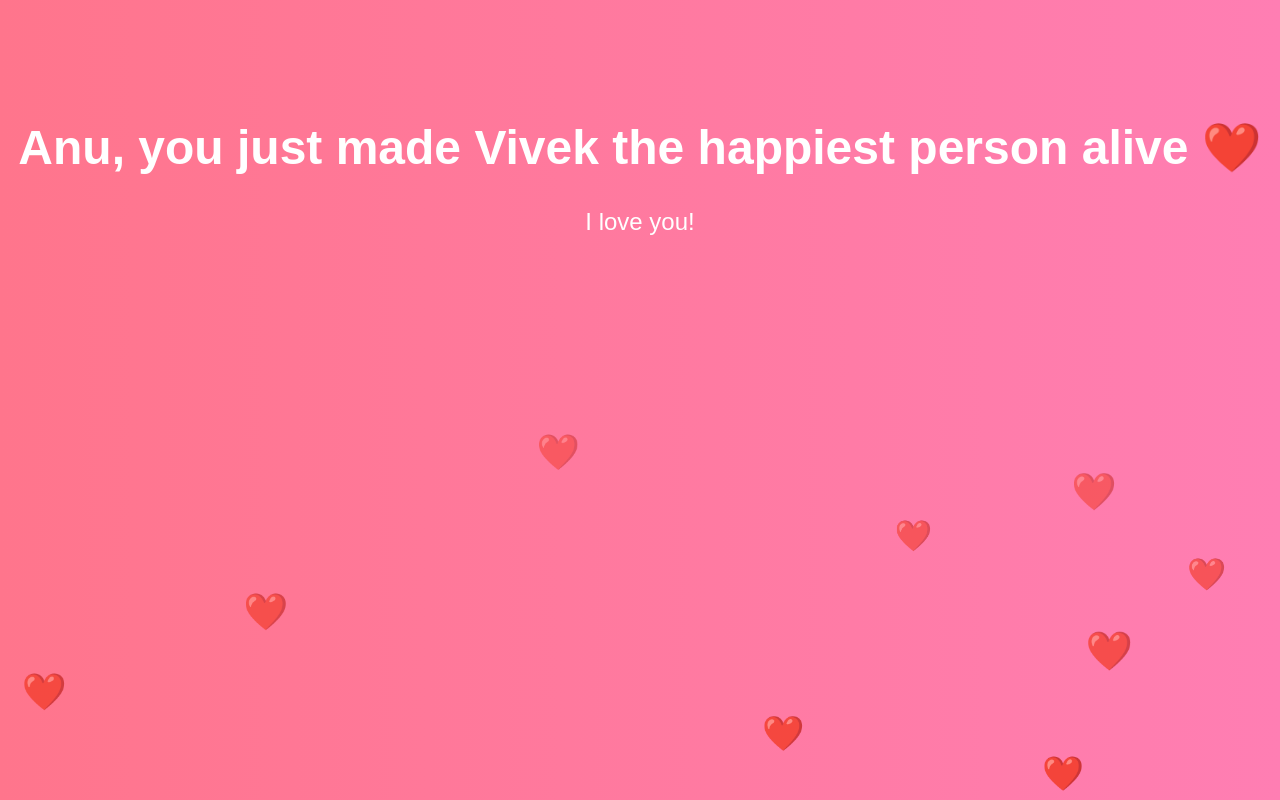
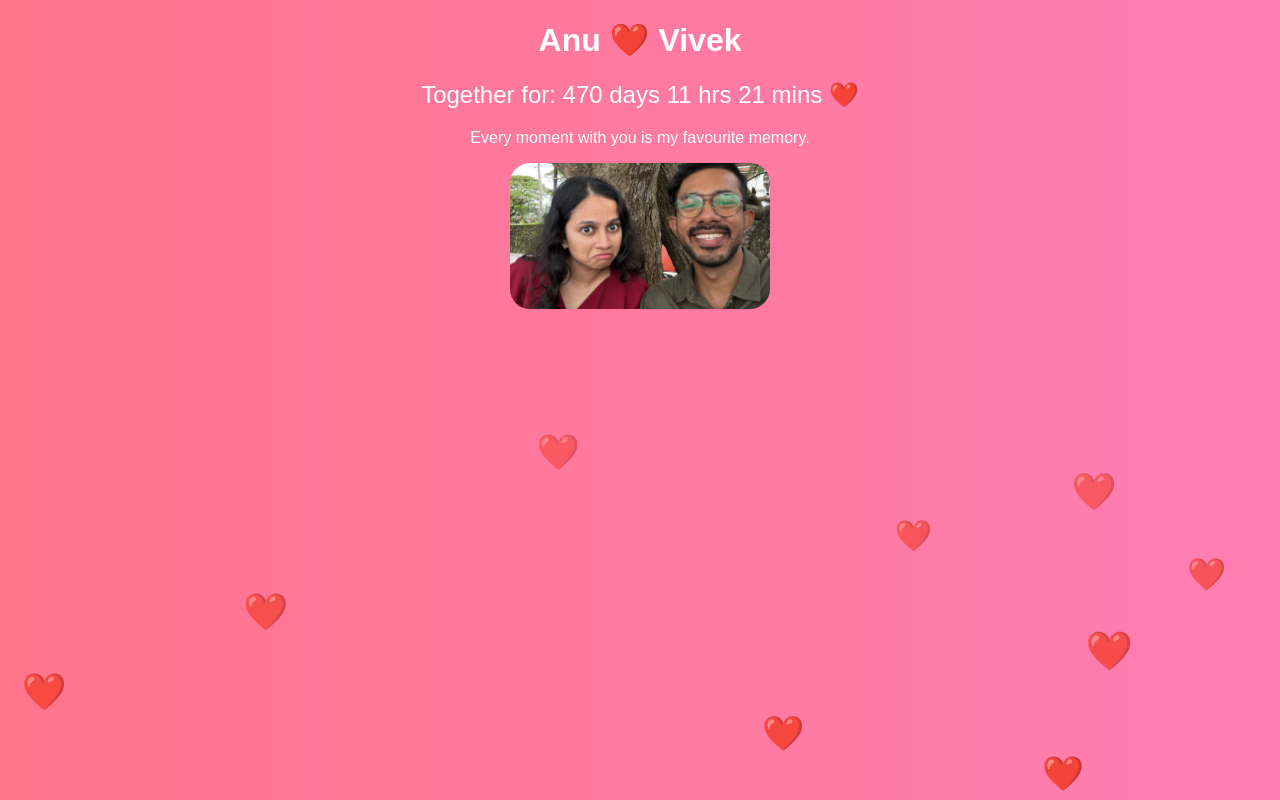
Before and after one commit to vivekjacob13/Valentine, a plain HTML site: page index.html in a window 1280 px wide. Both pictures are taken after a click on the button "Yes 💕". Drawn offline with Linux system fonts and the light colour scheme.

Commit message:
Update index.html

```diff
--- a/index.html
+++ b/index.html
@@ -2,70 +2,129 @@
 <html>
 <head>
 <title>Anu ❤️ Vivek</title>
+
 <style>
-        body {
-            margin: 0;
-            font-family: Arial, sans-serif;
-            text-align: center;
-            background: linear-gradient(to right, #ff758c, #ff7eb3);
-            color: white;
-            overflow: hidden;
+body{
+    margin:0;
+    text-align:center;
+    font-family:Arial;
+    background:linear-gradient(to right,#ff758c,#ff7eb3);
+    color:white;
+    overflow-x:hidden;
 }
 
-        h1 { margin-top: 120px; font-size: 48px; }
-        p { font-size: 24px; }
-
-        button {
-            font-size: 22px;
-            padding: 12px 30px;
-            margin: 20px;
-            border: none;
-            border-radius: 30px;
-            cursor: pointer;
+button{
+    font-size:22px;
+    padding:12px 30px;
+    margin:20px;
+    border:none;
+    border-radius:30px;
+    cursor:pointer;
 }
 
-        .yes { background-color: #ff4d6d; color: white; }
-        .no { background-color: #555; color: white; }
+.yes{background:#ff4d6d;color:white;}
+.no{background:#444;color:white;position:absolute;}
 
-        .heart {
-            position: fixed;
-            bottom: -20px;
-            font-size: 20px;
-            animation: float 6s linear infinite;
+.heart{
+    position:fixed;
+    bottom:-20px;
+    animation:float 6s linear infinite;
 }
 
-        @keyframes float {
-            from { transform: translateY(0); opacity: 1; }
-            to { transform: translateY(-800px); opacity: 0; }
+@keyframes float{
+    from{transform:translateY(0);opacity:1;}
+    to{transform:translateY(-800px);opacity:0;}
 }
 </style>
 </head>
+
 <body>
 
 <h1>Anu ❤️</h1>
+
+<div id="timer" style="font-size:24px;margin-top:10px;"></div>
+
 <p>Will you be my Valentine? — Vivek</p>
 
+<img src="us.jpg" style="width:260px;border-radius:20px;"><br><br>
+<img src="funny.gif" style="width:220px;border-radius:15px;">
+
+<br>
 <button class="yes" onclick="yes()">Yes 💕</button>
-<button class="no" onclick="no()">No 😢</button>
+<button class="no" id="noBtn">No 😢</button>
 
 <script>
-function yes() {
-    document.body.innerHTML =
-    "<h1>Anu, you just made Vivek the happiest person alive ❤️</h1><p>I love you!</p>";
+/* RELATIONSHIP TIMER */
+const startDate = new Date("October 25, 2024 00:00:00").getTime();
+
+function updateTimer(){
+    const now = new Date().getTime();
+    const diff = now - startDate;
+
+    const days=Math.floor(diff/(1000*60*60*24));
+    const hours=Math.floor((diff%(1000*60*60*24))/(1000*60*60));
+    const minutes=Math.floor((diff%(1000*60*60))/(1000*60));
+
+    document.getElementById("timer").innerHTML =
+    "Together for: "+days+" days "+hours+" hrs "+minutes+" mins ❤️";
+}
+setInterval(updateTimer,60000);
+updateTimer();
+
+/* MOVING NO BUTTON */
+const noBtn=document.getElementById("noBtn");
+noBtn.addEventListener("mouseover",()=>{
+    noBtn.style.left=Math.random()*80+"%";
+    noBtn.style.top=Math.random()*80+"%";
+});
+
+/* YES CLICK */
+function yes(){
+    document.body.innerHTML=`
+        <h1>Anu ❤️ Vivek</h1>
+        <div id="timer" style="font-size:24px;margin:20px;"></div>
+        <p>Every moment with you is my favourite memory.</p>
+        <div id="gallery"></div>
+    `;
+    updateTimer();
+    setInterval(updateTimer,60000);
+    startGallery();
     startHearts();
 }
 
-function no() {
-    alert("Are you sure? Try Yes 😄");
+/* GALLERY */
+function startGallery(){
+    const photos=[];
+    for(let i=1;i<=22;i++){
+        photos.push("image"+i+".jpg");
     }
 
+    let i=0;
+    const interval=setInterval(()=>{
+        if(i>=photos.length){clearInterval(interval);return;}
+
+        const img=document.createElement("img");
+        img.src=photos[i];
+        img.style.width="260px";
+        img.style.borderRadius="20px";
+        img.style.margin="15px";
+        img.style.display="block";
+        img.style.marginLeft="auto";
+        img.style.marginRight="auto";
+
+        document.getElementById("gallery").appendChild(img);
+        i++;
+    },1500);
+}
+
+/* FLOATING HEARTS */
 function startHearts(){
     setInterval(()=>{
-        const heart=document.createElement('div');
-        heart.classList.add('heart');
-        heart.innerHTML='❤️';
-        heart.style.left=Math.random()*100+'vw';
-        heart.style.fontSize=(Math.random()*20+20)+'px';
+        const heart=document.createElement("div");
+        heart.classList.add("heart");
+        heart.innerHTML="❤️";
+        heart.style.left=Math.random()*100+"vw";
+        heart.style.fontSize=(Math.random()*20+20)+"px";
         document.body.appendChild(heart);
         setTimeout(()=>heart.remove(),6000);
     },300);
```
Lines whose indentation alone changed are shown as unchanged.
